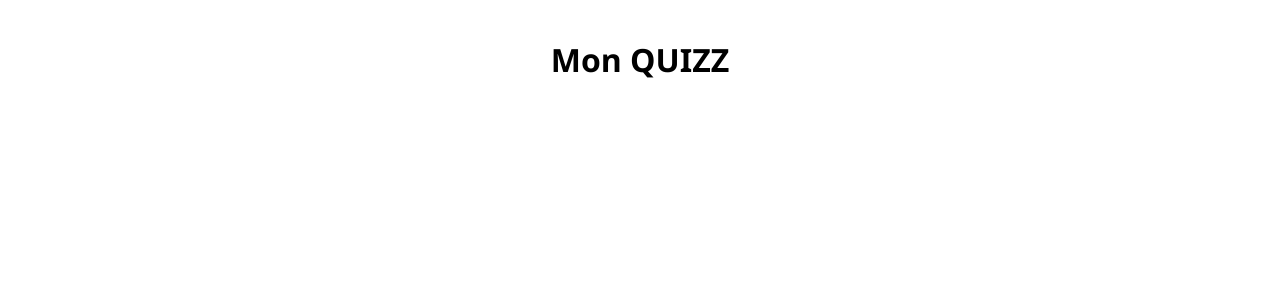
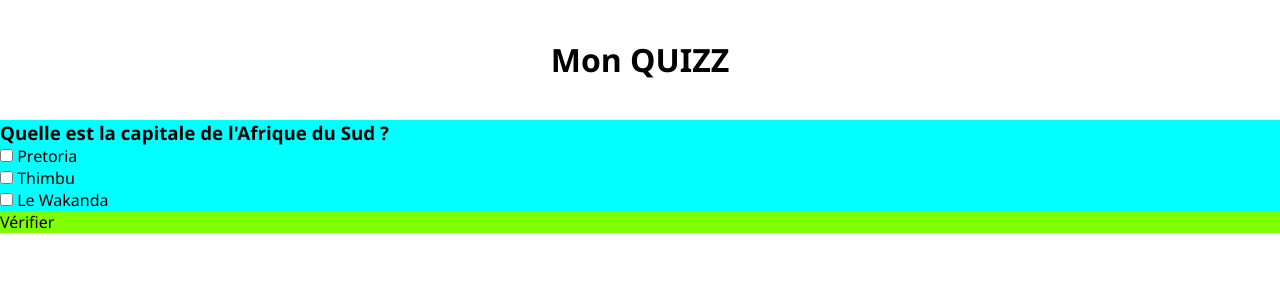
Before and after one commit to Rabire/quizz, a React (Create React App) app: page / in a window 1280 px wide. Shown: the top 300 px of the page. Built offline with nearby package versions, Linux system fonts and the light colour scheme.

Commit message:
answers list

```diff
--- a/src/App.css
+++ b/src/App.css
@@ -6,5 +6,5 @@
 
 h1 {
     text-align: center;
-    padding-top: 3%;
+    margin: 3%;
 }
--- a/src/App.js
+++ b/src/App.js
@@ -8,11 +8,21 @@ import Question from './components/Question'
 
 function App() {
 
-    console.log(QuestionsData)
+    //console.log(QuestionsData)
+
 
     return (
         <div className="app">
             <h1>Mon QUIZZ</h1>
+            {
+                QuestionsData.questions.map(
+                    question =>
+                    <Question
+                        key={question.id}
+                        questionInfos={question}
+                    />
+                )
+            }
         </div>
     )
 }
--- /dev/null
+++ b/src/components/ProposedAnswer.js
@@ -0,0 +1,19 @@
+import React from 'react'
+
+function ProposedAnswer(props) {
+
+    console.log(props)
+
+    return(
+        <div>
+            <label>
+                <input
+                    type="checkbox"
+                    name="proposedAnswer"
+                /> {props.answer}
+            </label>
+        </div>
+    )
+}
+
+export default ProposedAnswer
--- a/src/components/Question.css
+++ b/src/components/Question.css
@@ -1,3 +1,8 @@
 .question {
     background-color: aqua;
+    margin-bottom: 10px;
 }
+
+.submit-btn {
+    background-color: chartreuse;
+}
--- a/src/components/Question.js
+++ b/src/components/Question.js
@@ -1,13 +1,37 @@
-import React from 'react'
+import React, { useState } from 'react'
 
 import './Question.css'
 
-function Question() {
+import ProposedAnswer from './ProposedAnswer'
 
+function Question(props) {
+    const questionInfos = props.questionInfos
+    const [proposedAnswers, setProposedAnswers] = useState([])
+
+    //console.log(questionInfos.answers)
+
+    function verrifyAnswers() {
+        console.log("verrify this")
+    }
+
+    const answersList = questionInfos.answers.map((answer, index) =>
+    <ProposedAnswer
+        key={index}
+        answer={answer}
+        proposedAnswers={proposedAnswers}
+        setProposedAnswers={setProposedAnswers}
+    />)
 
     return(
         <div className="question">
-
+            <h3>{questionInfos.question}</h3>
+            {
+                questionInfos.type === "multiple" &&
+                answersList
+            }
+            <div className="submit-btn" onClick={verrifyAnswers}>
+                Vérifier
+            </div>
         </div>
     )
 }
--- a/src/datas/QuestionsData.json
+++ b/src/datas/QuestionsData.json
@@ -1,36 +1,15 @@
 {
-    "character": [
+    "questions": [
         {
-            "name": "breach",
-            "img": "breach.png"
-        },
-        {
-            "name": "brimstone",
-            "img": "brimstone.png"
-        }, {
-            "name": "cypher",
-            "img": "cypher.png"
-        }, {
-            "name": "jett",
-            "img": "jett.png"
-        }, {
-            "name": "omen",
-            "img": "omen.png"
-        }, {
-            "name": "phoenix",
-            "img": "phoenix.png"
-        }, {
-            "name": "raze",
-            "img": "raze.png"
-        }, {
-            "name": "sage",
-            "img": "sage.png"
-        }, {
-            "name": "sova",
-            "img": "sova.png"
-        }, {
-            "name": "viper",
-            "img": "viper.png"
+            "id": 1,
+            "type": "multiple",
+            "question": "Quelle est la capitale de l'Afrique du Sud ?",
+            "answers": [
+                "Pretoria",
+                "Thimbu",
+                "Le Wakanda"
+            ],
+            "correctAnswers": ["Pretoria"]
         }
     ]
 }
```
